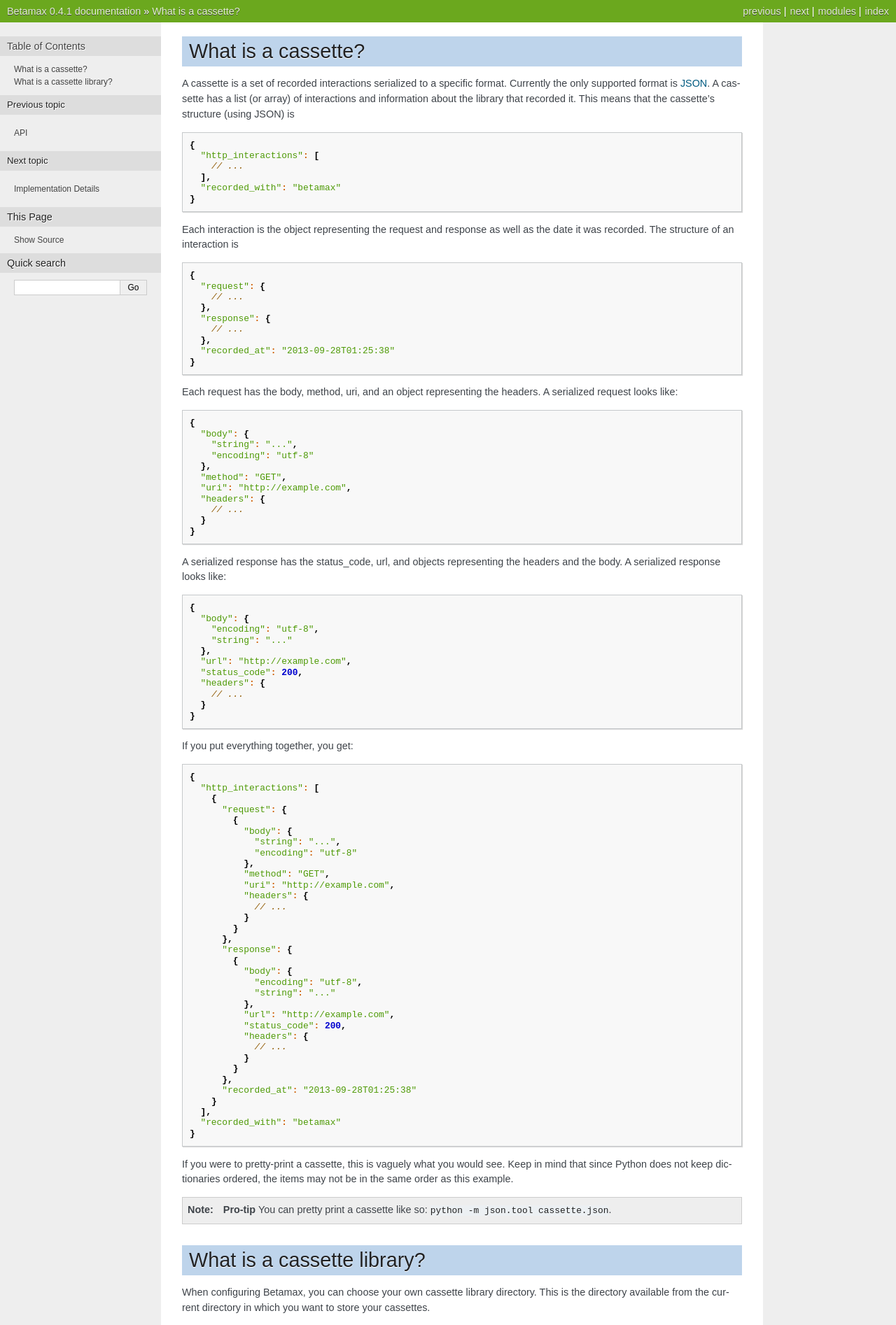
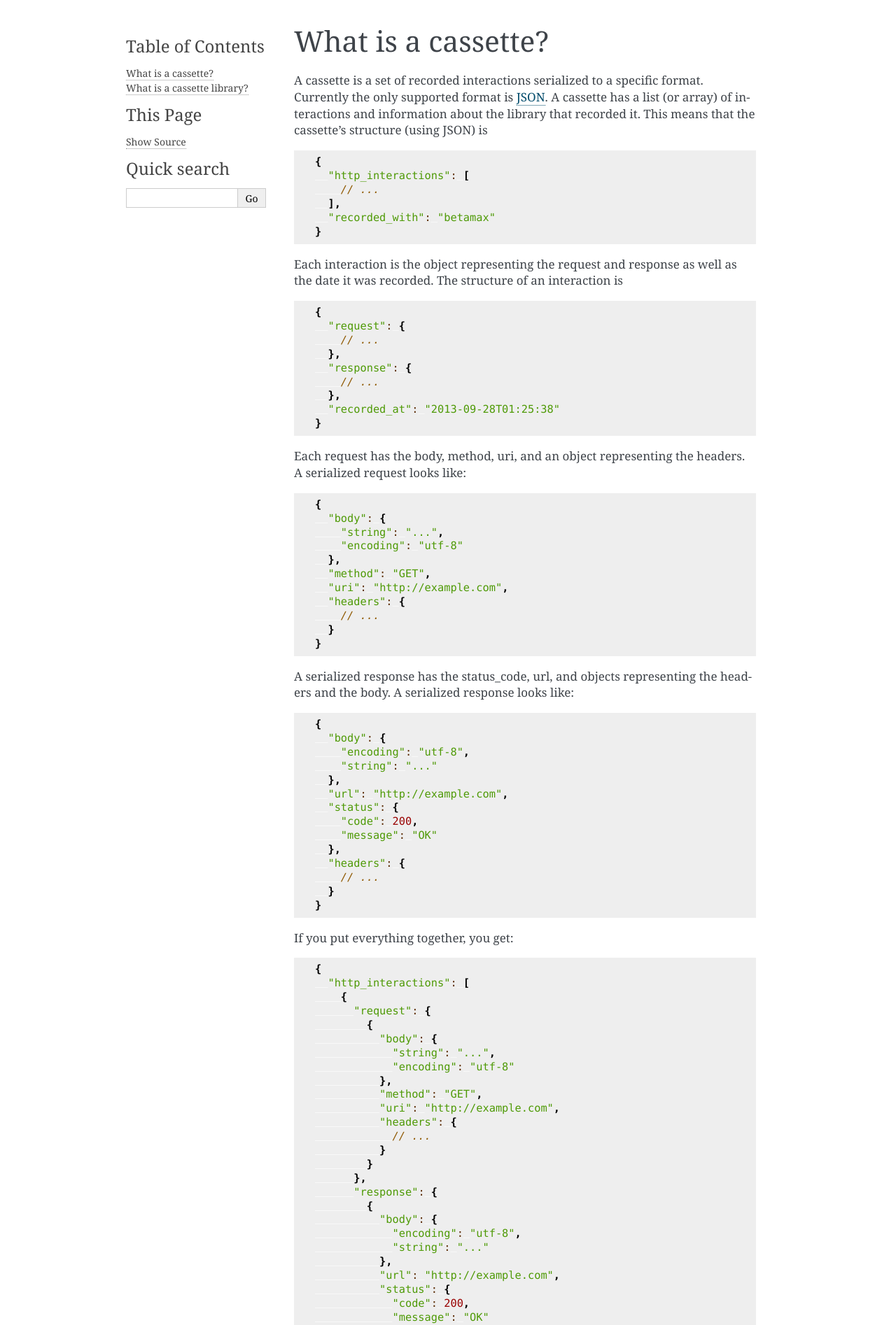
Before and after one commit to betamaxpy/betamax, a Sphinx documentation site: the page built from docs/cassettes.rst, in a window 1280 px wide. Shown: the top 1894 px of the page at 70% size. Built offline with Sphinx 7.4.7, drawn with Linux system fonts in a browser that asks for light colours; some of the changed text lies outside the part shown.

Commit message:
Update docs

```diff
--- a/docs/cassettes.rst
+++ b/docs/cassettes.rst
@@ -58,7 +58,10 @@ representing the headers and the body. A serialized response looks like:
         "string": "..."
       },
       "url": "http://example.com",
-      "status_code": 200,
+      "status": {
+        "code": 200,
+        "message": "OK"
+      },
       "headers": {
         // ...
       }
@@ -93,7 +96,10 @@ If you put everything together, you get:
                 "string": "..."
               },
               "url": "http://example.com",
-              "status_code": 200,
+              "status": {
+                "code": 200,
+                "message": "OK"
+              },
               "headers": {
                 // ...
               }
--- a/docs/conf.py
+++ b/docs/conf.py
@@ -97,7 +97,7 @@ exclude_patterns = ['_build']
 
 # The theme to use for HTML and HTML Help pages.  See the documentation for
 # a list of builtin themes.
-html_theme = 'nature'
+# html_theme = 'nature'
 
 # Theme options are theme-specific and customize the look and feel of a theme
 # further.  For a list of options available for each theme, see the
--- a/docs/serializers.rst
+++ b/docs/serializers.rst
@@ -31,9 +31,8 @@ implement three methods:
 
 Here's the default (JSON) serializer as an example:
 
-.. literalinclude:: ../betamax/serializers.py
+.. literalinclude:: ../betamax/serializers/json.py
     :language: python
-    :lines: 148-166
 
 
 This is incredibly simple. We take advantage of the :mod:`os.path` to properly
```
Also changed, not shown: docs/api.rst (+10 -3 lines), docs/matchers.rst (+16 -2 lines).
